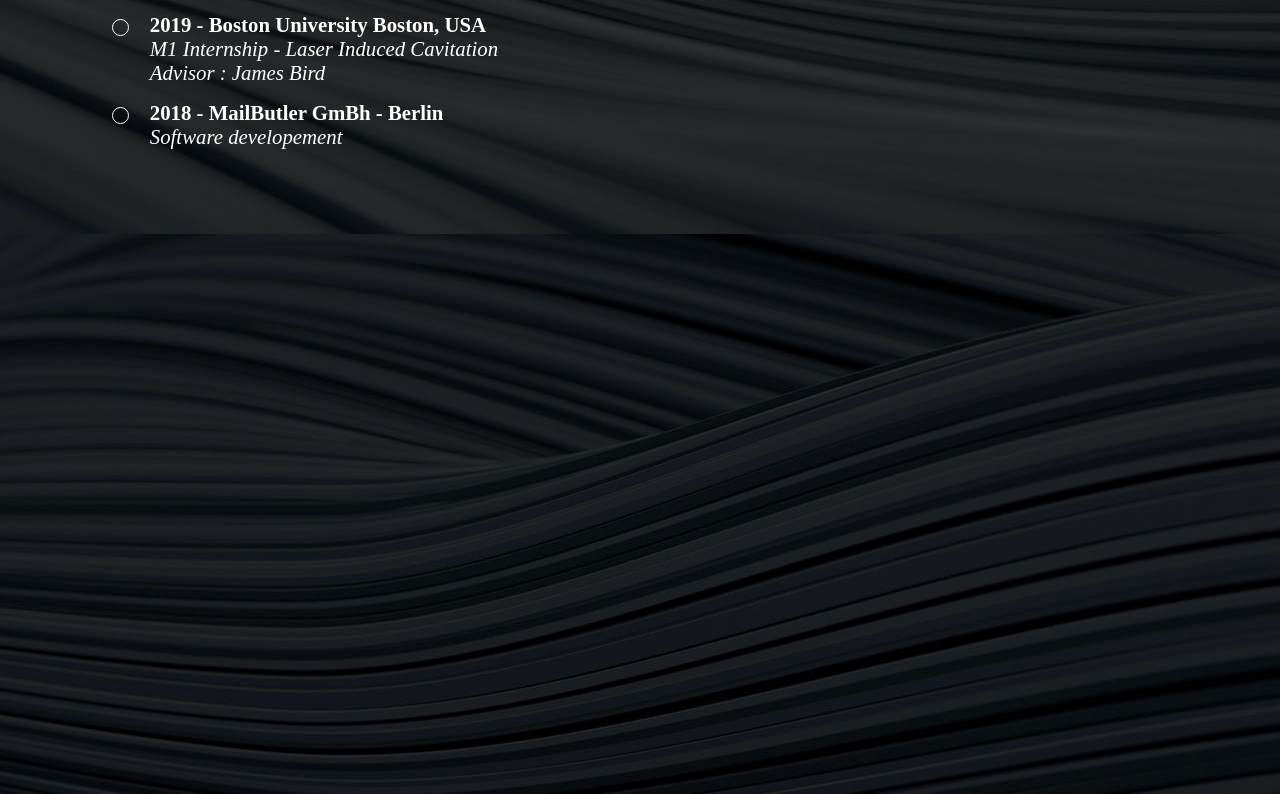
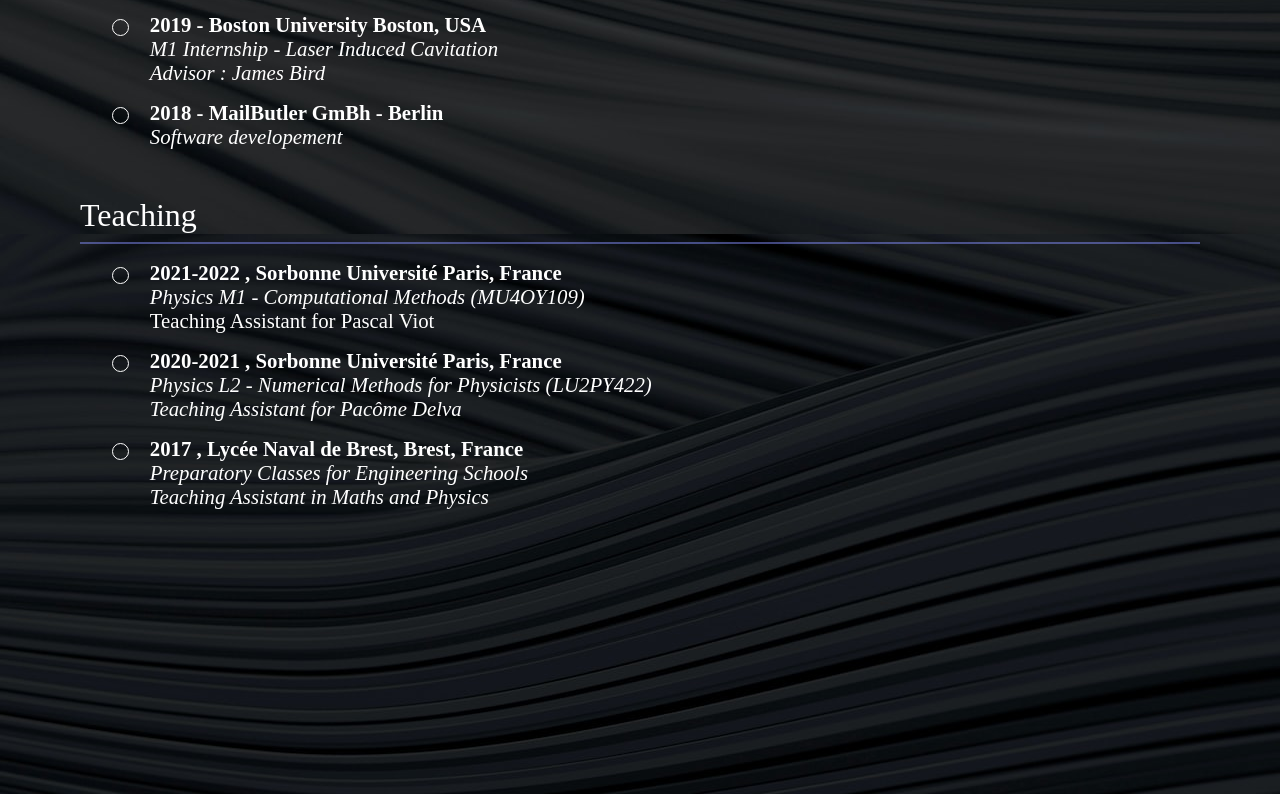
Before and after one commit to zweinalbereicht/zweinalbereicht.github.io, a plain HTML site: page cv.html in a window 1280 px wide. Shown: the part 1014-1808 px from the top of the page. Drawn offline with Linux system fonts and the light colour scheme.

Commit message:
cv update

```diff
--- a/cv.html
+++ b/cv.html
@@ -166,8 +166,69 @@
 
         </div>
       </div>
+
+      <!--  Experiences ---->
+      <div class="section">
+        <div class="section-name">
+          Teaching
+        </div>
+        <div class="section-separator"></div>
+        <div class="article-list">
+
+          <div class="article">
+            <div class="article-bullet"></div>
+            <div class="article-body">
+              <div class="article-name small-text">
+                2021-2022 , Sorbonne Université Paris, France
+              </div>
+              <div class="article-authors small-text">
+                Physics M1 - Computational Methods (MU4OY109)
+              </div>
+              <div class="small-text">
+                Teaching Assistant for Pascal Viot
+              </div>
+            </div>
+          </div>
+
+          <div class="article">
+            <div class="article-bullet"></div>
+            <div class="article-body">
+              <div class="article-name small-text">
+                2020-2021 , Sorbonne Université Paris, France
+              </div>
+              <div class="article-authors small-text">
+                Physics L2 - Numerical Methods for Physicists (LU2PY422)
+              </div>
+              <div class="article-authors small-text">
+                Teaching Assistant for Pacôme Delva
+              </div>
+            </div>
+          </div>
+
+          <div class="article">
+            <div class="article-bullet"></div>
+            <div class="article-body">
+              <div class="article-name small-text">
+                2017 , Lycée Naval de Brest, Brest, France
+              </div>
+              <div class="article-authors small-text">
+                Preparatory Classes for Engineering Schools
+              </div>
+              <div class="article-authors small-text">
+                Teaching Assistant in Maths and Physics
+              </div>
+            </div>
+          </div>
+
+
+        </div>
+      </div>
+
+
+
     </div>
   </div>
+
 
   <footer><a href="./"><img src="assets/page-daccueil.png" alt=""></a></footer>
 </body>
```
Also changed, not shown: 2 other files.
